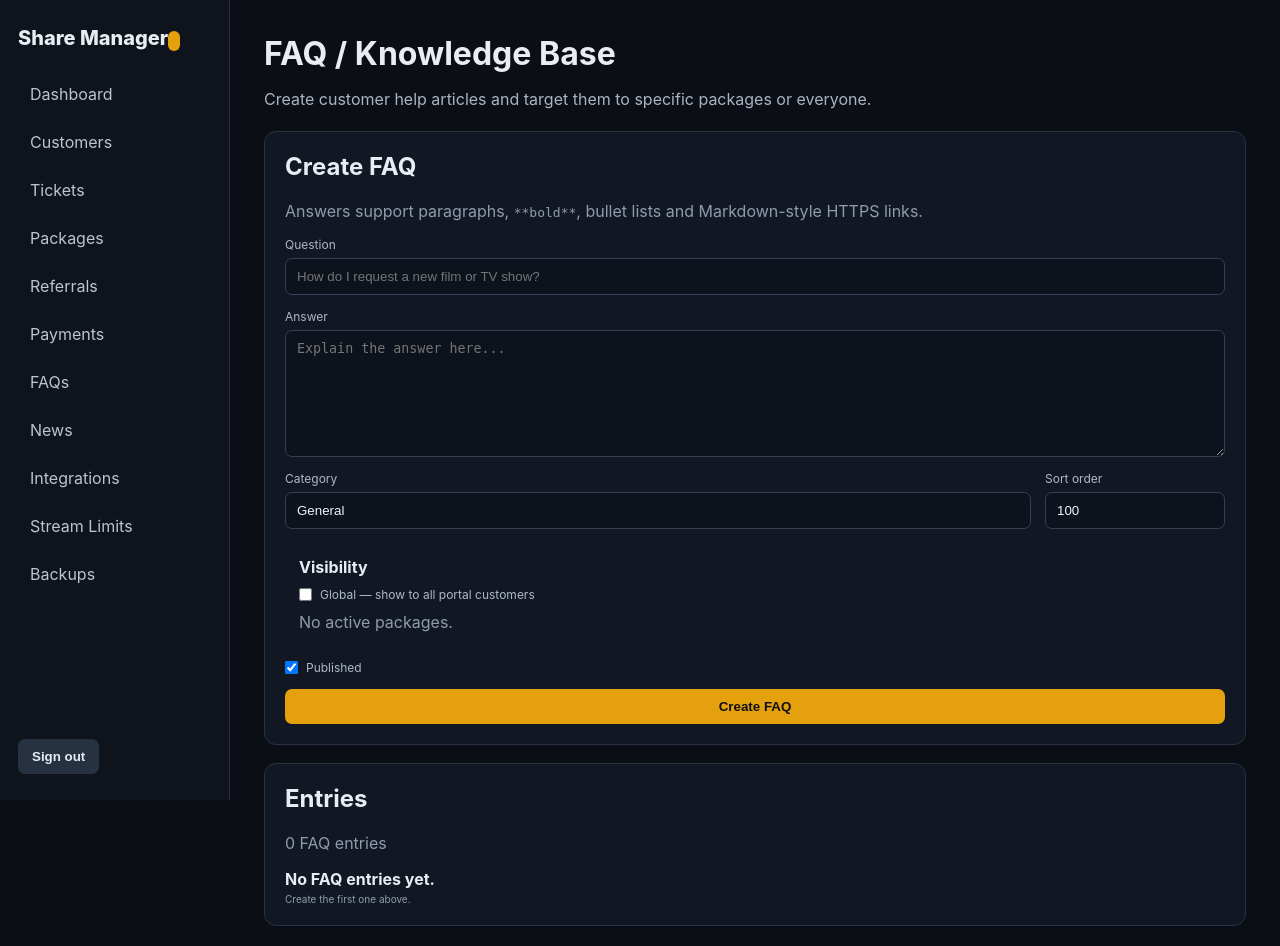
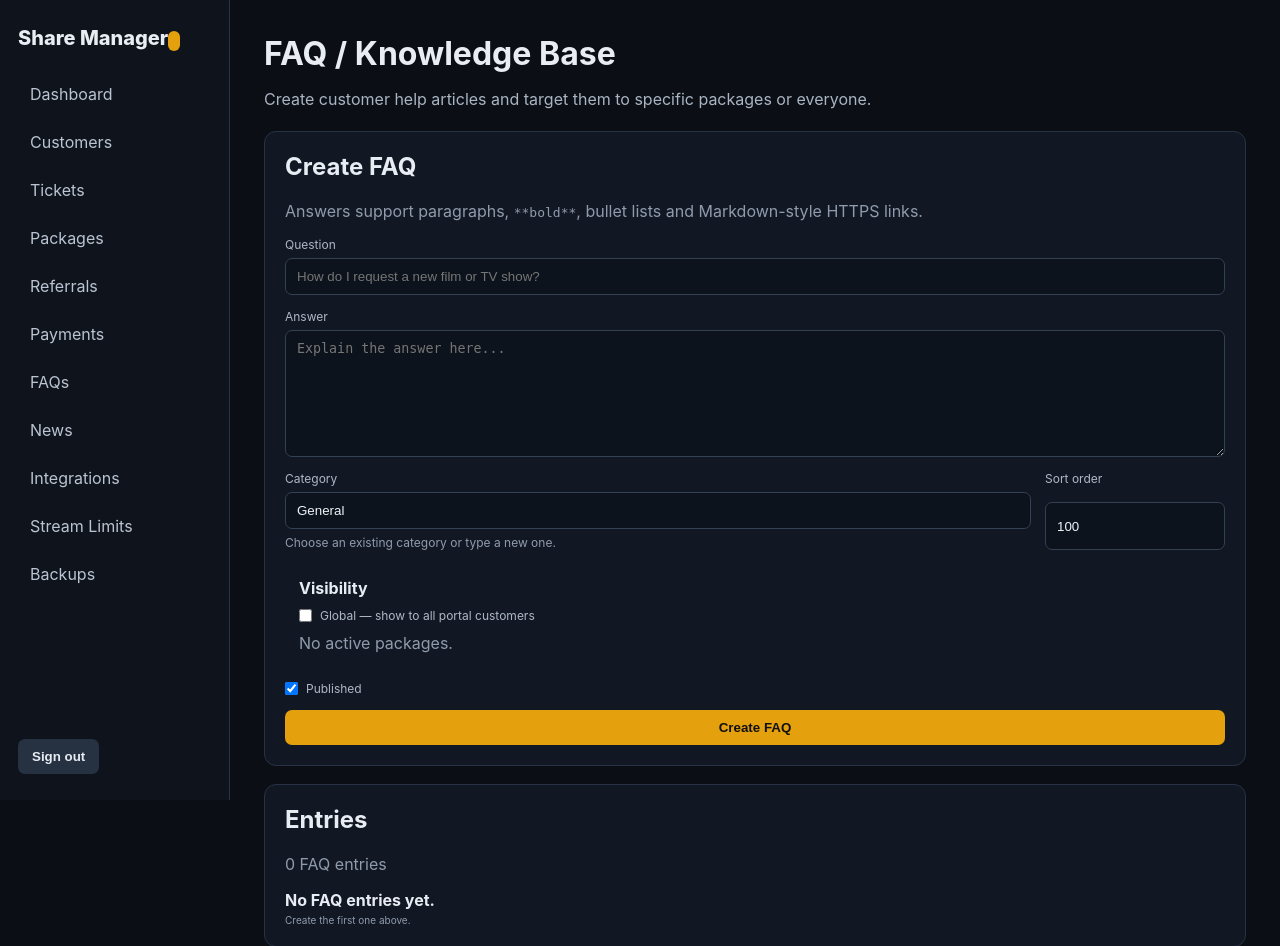
Before and after one commit to Zeragonii/share-manager, a FastAPI app: template app/templates/faqs.html in a window 1280 px wide. Shown: the top 946 px of the page. Run offline with FastAPI, Linux system fonts and the light colour scheme; the template is opened without the code that fills it, so the values that code supplies are empty; parts of the project's set-up code (start-up, migrations or seed data) failed here and were passed over.

Commit message:
v0.12.0c

```diff
--- a/app/main.py
+++ b/app/main.py
@@ -2371,7 +2371,8 @@ def faq_admin_page(request: Request, error: str | None = None, notice: str | Non
         return gate
     entries = db.query(FaqEntry).options(joinedload(FaqEntry.package_links).joinedload(FaqEntryPackage.package)).order_by(FaqEntry.category.asc(), FaqEntry.sort_order.asc(), FaqEntry.question.asc()).all()
     packages = db.query(Package).filter(Package.active.is_(True)).order_by(Package.name.asc()).all()
-    return render(request, "faqs.html", entries=entries, packages=packages, error=error, notice=notice)
+    categories = sorted({(entry.category or "").strip() for entry in entries if (entry.category or "").strip()}, key=str.casefold)
+    return render(request, "faqs.html", entries=entries, packages=packages, categories=categories, error=error, notice=notice)
 
 
 @app.post("/faqs")
--- a/app/static/portal-service-worker.js
+++ b/app/static/portal-service-worker.js
@@ -1,4 +1,4 @@
-const CACHE_NAME = "share-manager-portal-v0.12.0b";
+const CACHE_NAME = "share-manager-portal-v0.12.0c";
 const STATIC_ASSETS = [
   "/static/offline.html",
   "/static/icons/icon-192.png",
--- a/app/static/service-worker.js
+++ b/app/static/service-worker.js
@@ -1,4 +1,4 @@
-const CACHE_NAME = "share-manager-v0.12.0b";
+const CACHE_NAME = "share-manager-v0.12.0c";
 const STATIC_ASSETS = [
   "/static/offline.html",
   "/static/icons/icon-192.png",
--- a/app/templates/faqs.html
+++ b/app/templates/faqs.html
@@ -1,12 +1,13 @@
 {% extends 'base.html' %}{% block content %}
 <header><h1>FAQ / Knowledge Base</h1><p>Create customer help articles and target them to specific packages or everyone.</p></header>
 {% if error %}<div class="alert error">{{ error }}</div>{% endif %}{% if notice %}<div class="alert success">{{ notice }}</div>{% endif %}
+<datalist id="faq-category-options">{% for category in categories %}<option value="{{ category }}"></option>{% endfor %}</datalist>
 <section>
   <div class="row between"><div><h2>Create FAQ</h2><p class="muted">Answers support paragraphs, <code>**bold**</code>, bullet lists and Markdown-style HTTPS links.</p></div></div>
   <form method="post" action="/faqs" class="faq-admin-form">
     <label>Question<input name="question" maxlength="300" required placeholder="How do I request a new film or TV show?"></label>
     <label>Answer<textarea name="answer" rows="7" required placeholder="Explain the answer here..."></textarea></label>
-    <div class="faq-admin-grid"><label>Category<input name="category" maxlength="120" value="General" required></label><label>Sort order<input name="sort_order" type="number" value="100"></label></div>
+    <div class="faq-admin-grid"><label>Category<input name="category" maxlength="120" value="General" list="faq-category-options" autocomplete="off" required><span class="muted">Choose an existing category or type a new one.</span></label><label>Sort order<input name="sort_order" type="number" value="100"></label></div>
     <div class="faq-target-box"><strong>Visibility</strong><label class="check-line"><input type="checkbox" name="is_global" value="1" data-faq-global> Global — show to all portal customers</label><div class="faq-package-picker" data-faq-packages>{% for p in packages %}<label class="check-line"><input type="checkbox" name="package_ids" value="{{ p.id }}"> {{ p.name }}</label>{% else %}<span class="muted">No active packages.</span>{% endfor %}</div></div>
     <label class="check-line"><input type="checkbox" name="published" value="1" checked> Published</label>
     <button>Create FAQ</button>
@@ -23,7 +24,7 @@
         <form method="post" action="/faqs/{{ item.id }}/edit" class="faq-admin-form">
           <label>Question<input name="question" maxlength="300" value="{{ item.question }}" required></label>
           <label>Answer<textarea name="answer" rows="7" required>{{ item.answer }}</textarea></label>
-          <div class="faq-admin-grid"><label>Category<input name="category" maxlength="120" value="{{ item.category }}" required></label><label>Sort order<input name="sort_order" type="number" value="{{ item.sort_order }}"></label></div>
+          <div class="faq-admin-grid"><label>Category<input name="category" maxlength="120" value="{{ item.category }}" list="faq-category-options" autocomplete="off" required><span class="muted">Choose an existing category or type a new one.</span></label><label>Sort order<input name="sort_order" type="number" value="{{ item.sort_order }}"></label></div>
           {% set selected_ids = item.package_links|map(attribute='package_id')|list %}
           <div class="faq-target-box"><strong>Visibility</strong><label class="check-line"><input type="checkbox" name="is_global" value="1" data-faq-global {% if item.is_global %}checked{% endif %}> Global — show to all portal customers</label><div class="faq-package-picker" data-faq-packages>{% for p in packages %}<label class="check-line"><input type="checkbox" name="package_ids" value="{{ p.id }}" {% if p.id in selected_ids %}checked{% endif %}> {{ p.name }}</label>{% endfor %}</div></div>
           <label class="check-line"><input type="checkbox" name="published" value="1" {% if item.published %}checked{% endif %}> Published</label>
```
Also changed, not shown: RELEASE_NOTES.md (+7 -0 lines), README.md, 1 other file.
